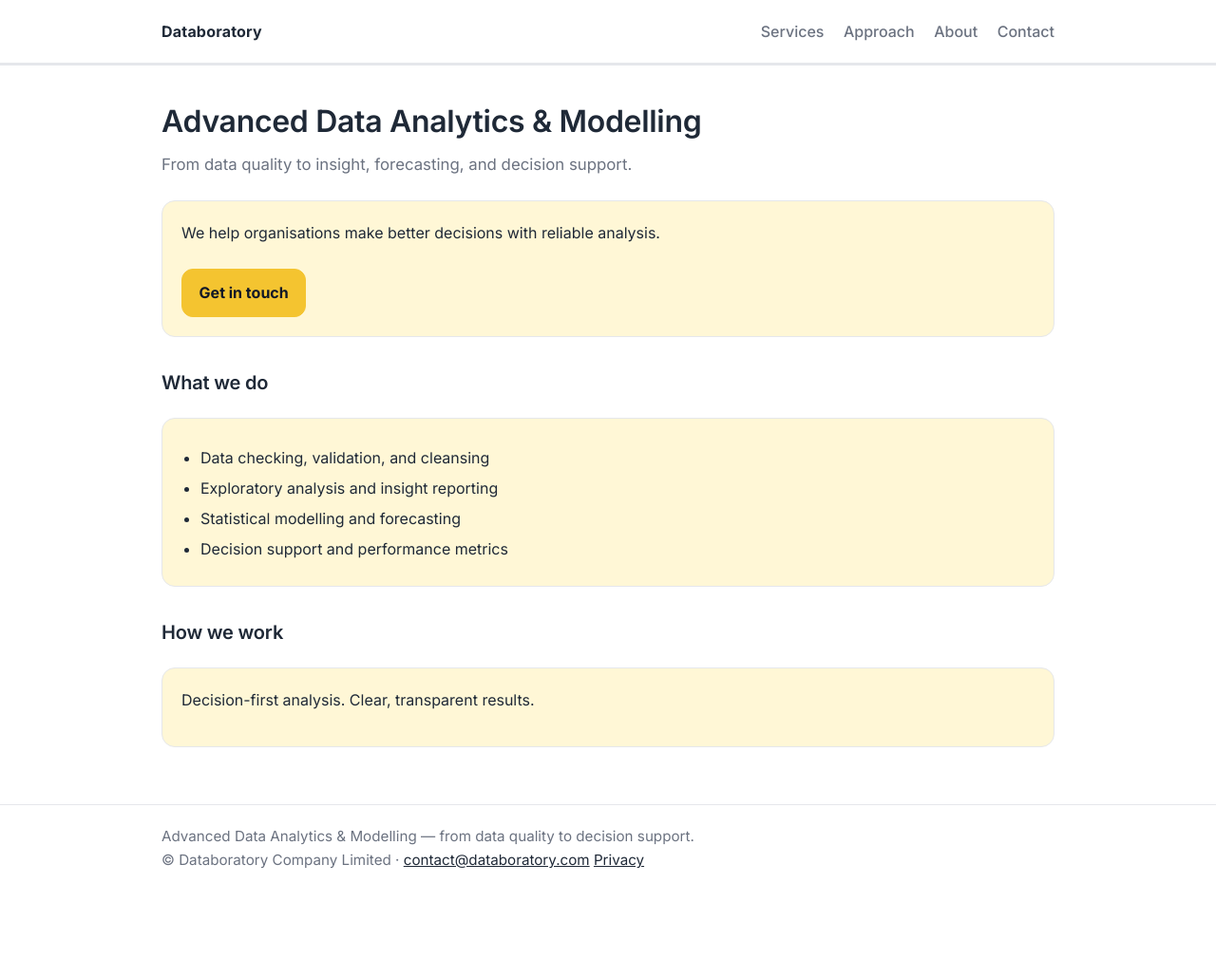
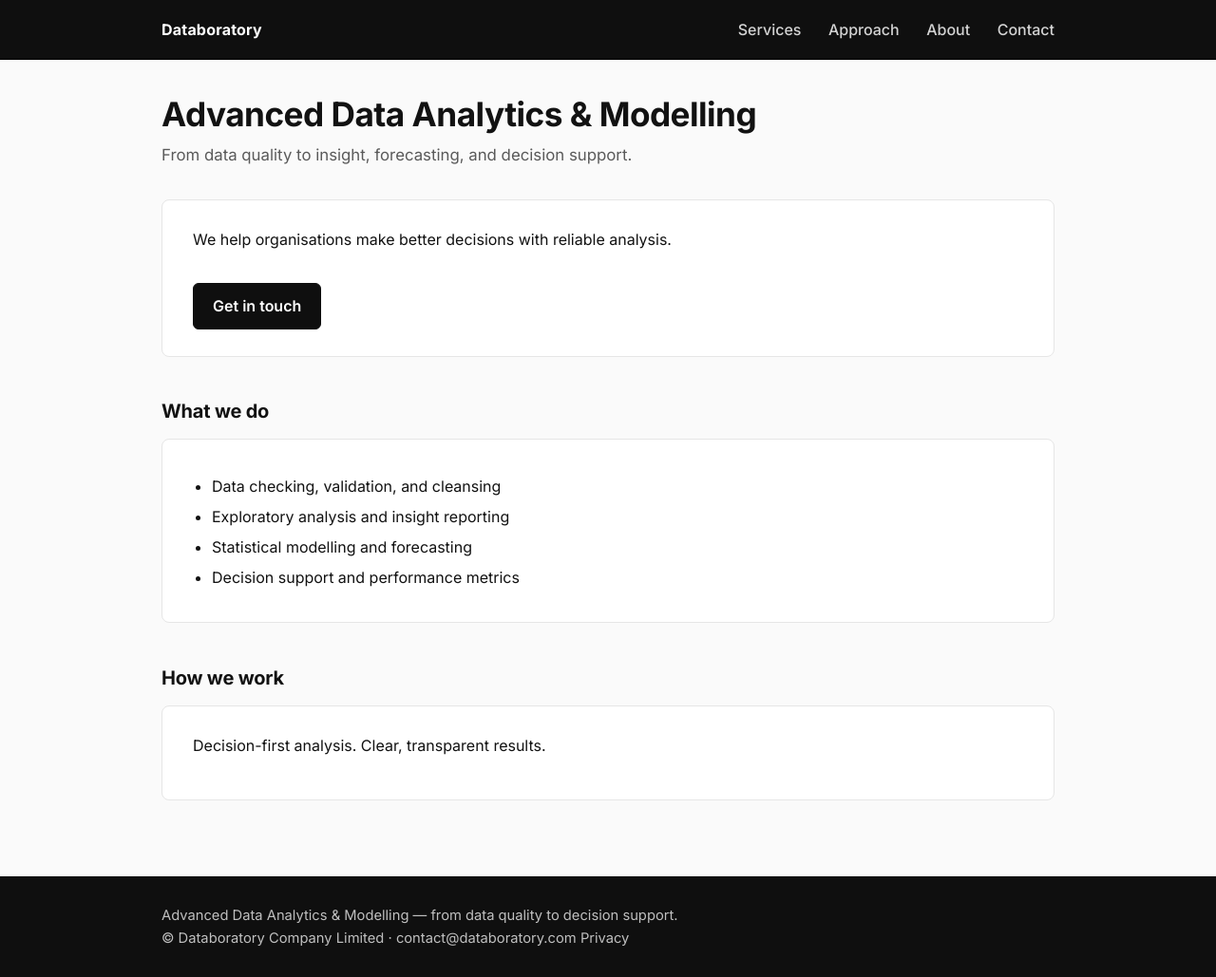
Before and after one commit to zippyplay/datab, a Jekyll site: the page built from index.html, in a window 1280 px wide. Shown: the whole page at 95% size. Built offline with Jekyll 4.4.1, drawn with Linux system fonts in a browser that asks for light colours; before the commit the page ends 938 px from its top, so only the background shows below that.

Commit message:
Switch to black-yellow theme.

```diff
--- a/_layouts/default.html
+++ b/_layouts/default.html
@@ -12,7 +12,7 @@
   <link rel="preconnect" href="https://fonts.googleapis.com">
   <link rel="preconnect" href="https://fonts.gstatic.com" crossorigin>
   <link href="https://fonts.googleapis.com/css2?family=Inter:wght@400;500;600;700&display=swap" rel="stylesheet">
-  <link rel="stylesheet" href="assets/css/style.css?v=20260202" />
+  <link rel="stylesheet" href="assets/css/style.css?v=20260203" />
 
 </head>
 
--- a/assets/css/style.css
+++ b/assets/css/style.css
@@ -1,46 +1,61 @@
-/* ====== Base ====== */
-:root{
-  --text: #1f2937;
-  --muted: #6b7280;
-  --bg: #ffffff;
-  --border: #e5e7eb;
+/* =========================================================
+   Databoratory - Clean black/yellow theme
+   ========================================================= */
 
-  /* Yellow brand palette */
-  --brand: #f4c430;        /* warm professional yellow */
-  --brand-soft: #fff7d6;   /* very light yellow */
-  --brand-dark: #b08a00;   /* darker yellow for hover */
+/* ----- Brand palette + layout constants ----- */
+:root {
+  --black: #0f0f0f;
+  --dark-gray: #1a1a1a;
 
-  --card: #ffffff;
-  --link: #1f2937;
+  --text: #121212;
+  --muted-text: #5a5a5a;
+
+  --yellow: #f2c94c;        /* warm, professional yellow */
+  --yellow-soft: #fff4cc;   /* subtle highlight if needed */
+
+  --bg: #fafafa;
+  --card-bg: #ffffff;
+  --border: #e6e6e6;
+
   --max: 980px;
 }
 
+/* ----- Reset-ish ----- */
 * { box-sizing: border-box; }
 
 html, body {
   margin: 0;
   padding: 0;
+}
+
+body {
+  font-family: "Inter", system-ui, -apple-system, "Segoe UI", Roboto, Arial, sans-serif;
+  color: var(--text);
   background: var(--bg);
-  color: var(--text);
-font-family: "Inter", system-ui, -apple-system, "Segoe UI", Roboto, Arial, sans-serif;
   line-height: 1.65;
 }
 
-/* ====== Layout ====== */
+/* ----- Layout ----- */
 .container {
   max-width: var(--max);
   margin: 0 auto;
-  padding: 2.5rem 1.25rem;
+  padding: 2.75rem 1.25rem;
 }
 
-header.site-header {
-  border-bottom: 3px solid var(--border);
-  background: #fff;
+main.container {
+  padding-top: 2.25rem;
+  padding-bottom: 3rem;
 }
 
-header .container {
-  padding-top: 1.25rem;
-  padding-bottom: 1.25rem;
+/* ----- Header ----- */
+.site-header {
+  background: var(--black);
+  border-bottom: 1px solid #000;
+}
+
+.site-header .container {
+  padding-top: 1.1rem;
+  padding-bottom: 1.1rem;
   display: flex;
   align-items: center;
   justify-content: space-between;
@@ -48,105 +63,150 @@
 }
 
 .brand {
-  font-weight: 700;
-  letter-spacing: 0.2px;
+  display: flex;
+  align-items: center;
+  gap: 0.65rem;
   text-decoration: none;
-  color: var(--text);
+  color: #fff;
 }
 
-nav a {
-  text-decoration: none;
-  color: var(--muted);
-  margin-left: 1rem;
-  font-weight: 500;
-}
-
-nav a:hover { color: var(--brand-dark); }
-
-main { padding: 2.25rem 0; }
-
-/* ====== Typography ====== */
-h1 {
-  font-size: 2rem;
-  line-height: 1.2;
-  margin: 0 0 0.75rem;
-}
-
-h2 {
-  font-size: 1.25rem;
-  margin: 2rem 0 0.75rem;
-}
-
-h1, h2 {
-  font-weight: 600;
-  letter-spacing: -0.01em;
+.brand img {
+  height: 34px;
+  width: auto;
+  display: block;
 }
 
 .brand span {
   font-weight: 700;
   letter-spacing: 0.2px;
+  color: #fff;
 }
 
-p { margin: 0 0 1rem; color: var(--text); }
+nav a {
+  text-decoration: none;
+  color: rgba(255, 255, 255, 0.82);
+  margin-left: 1.5rem;
+  font-weight: 500;
+}
+
+nav a:hover {
+  color: var(--yellow);
+}
+
+/* ----- Typography ----- */
+h1 {
+  font-size: 2.2rem;
+  line-height: 1.2;
+  margin: 0 0 0.6rem;
+  letter-spacing: -0.015em;
+}
+
+h2 {
+  font-size: 1.25rem;
+  margin: 2.6rem 0 0.75rem;
+  letter-spacing: -0.01em;
+}
+
+p {
+  margin: 0 0 1rem;
+}
 
 .tagline {
-  color: var(--muted);
+  color: var(--muted-text);
   font-size: 1.05rem;
-  margin-bottom: 1.5rem;
+  margin-bottom: 2rem;
 }
 
-/* ====== Components ====== */
+/* ----- Cards ----- */
 .card {
-  background: var(--brand-soft);
+  background: var(--card-bg);
   border: 1px solid var(--border);
-  border-radius: 14px;
-  padding: 1.25rem;
-  margin: 1.25rem 0;
+  border-radius: 8px;
+  padding: 1.75rem 2rem;
+  margin: 0 0 2rem;
 }
 
+.card:hover {
+  border-color: #dcdcdc;
+}
+
+/* ----- Lists ----- */
 ul {
   margin: 0.5rem 0 0;
   padding-left: 1.25rem;
 }
 
-li { margin: 0.35rem 0; }
+li {
+  margin: 0.35rem 0;
+}
 
-a { color: var(--link); }
-a:hover { color: var(--link-hover); }
+/* ----- Links ----- */
+a {
+  color: var(--text);
+}
 
+a:hover {
+  color: var(--yellow);
+}
+
+/* ----- Button (primary action) ----- */
 .button {
   display: inline-block;
-  margin-top: 0.5rem;
-  padding: 0.7rem 1.1rem;
-  border-radius: 12px;
-  border: 1px solid var(--brand);
-  background: var(--brand);
-  color: #111827;
+  margin-top: 1rem;
+  padding: 0.65rem 1.25rem;
+  background: var(--black);
+  color: #fff;
+  border-radius: 6px;
   text-decoration: none;
-  font-weight: 700;
+  font-weight: 600;
+  border: 1px solid var(--black);
 }
 
 .button:hover {
-  background: var(--brand-dark);
-  border-color: var(--brand-dark);
-  color: #111827;
+  background: var(--yellow);
+  border-color: var(--yellow);
+  color: var(--black);
 }
 
-
-/* ====== Footer ====== */
-footer.site-footer {
-  border-top: 1px solid var(--border);
-  color: var(--muted);
+/* ----- Footer ----- */
+.site-footer {
+  background: var(--black);
+  color: #bfbfbf;
+  border-top: 1px solid #000;
 }
 
-footer .container {
-  padding-top: 1.25rem;
-  padding-bottom: 1.25rem;
-  font-size: 0.95rem;
+.site-footer .container {
+  padding-top: 1.75rem;
+  padding-bottom: 1.75rem;
+  font-size: 0.92rem;
 }
 
-/* ====== Small screens ====== */
+.site-footer a {
+  color: #bfbfbf;
+  text-decoration: none;
+}
+
+.site-footer a:hover {
+  color: var(--yellow);
+}
+
+/* ----- Responsive ----- */
 @media (max-width: 700px) {
-  header .container { flex-direction: column; align-items: flex-start; }
-  nav a { margin-left: 0; margin-right: 1rem; }
+  .site-header .container {
+    flex-direction: column;
+    align-items: flex-start;
+  }
+
+  nav a {
+    margin-left: 0;
+    margin-right: 1.25rem;
+  }
+
+  .card {
+    padding: 1.35rem 1.25rem;
+  }
+
+  h1 {
+    font-size: 1.9rem;
+  }
 }
```
